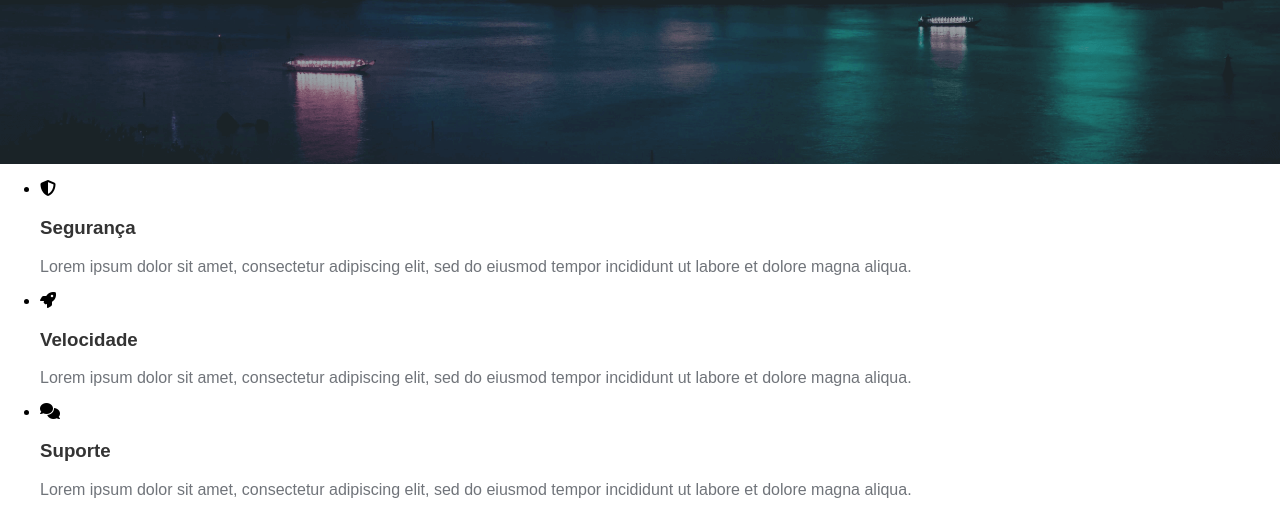
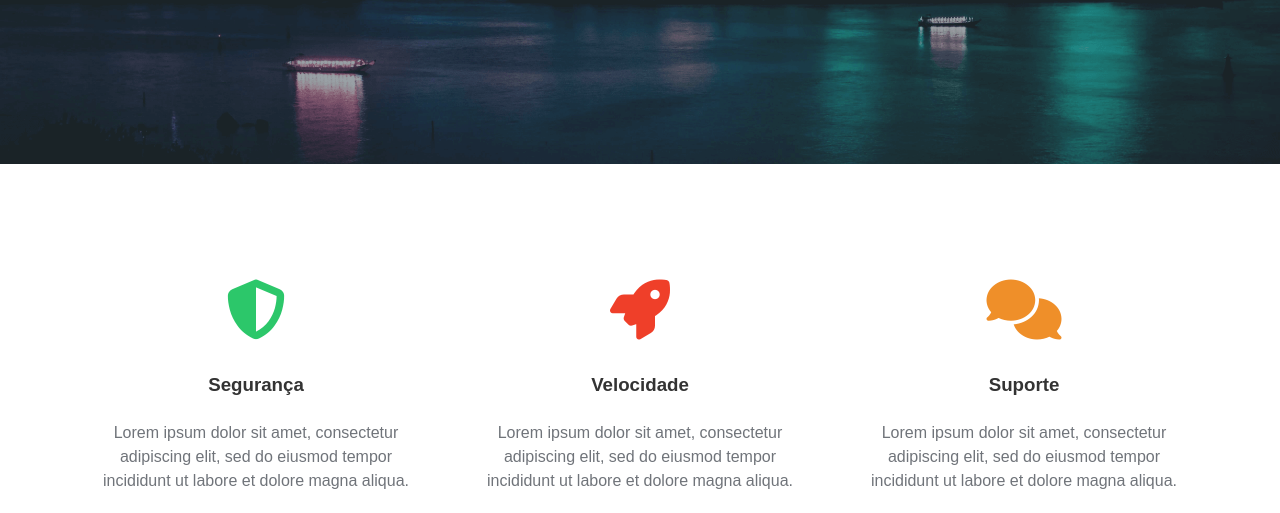
Before and after one commit to jfranco202/hdc-host, a plain HTML site: page index.html in a window 1280 px wide. Shown: the part 439-952 px from the top of the page. Drawn offline with Linux system fonts and the light colour scheme.

Commit message:
include specialties-container inputs

```diff
--- a/styles.css
+++ b/styles.css
@@ -92,3 +92,50 @@ nav {
 .main-banner p {
     font-size: 32px;
 }
+
+/* especialidades */
+
+.specialties-container {
+    padding: 5em 0;
+}
+
+.specialties-container ul {
+    display: flex;
+    width: 90%;
+    position: relative;
+    margin-left: auto;
+    margin-right: auto;
+    padding-left: 0;
+}
+
+.specialties-container ul li {
+    flex: 1 1 200px;
+    list-style: none;
+    text-align: center;
+    padding: 20px;
+}
+
+.fas {
+    font-size: 60px;
+    margin-bottom: 15px;
+}
+
+.fa-shield-alt {
+    color: #2cc76a;
+}
+
+.fa-rocket {
+    color: #ef3f29;
+}
+
+.fa-comments {
+    color: #ef8f29;
+}
+
+.specialties-container ul li h3 {
+    margin-bottom: 25px;
+}
+
+.specialties-container ul li p {
+    line-height: 24px;
+}
```
